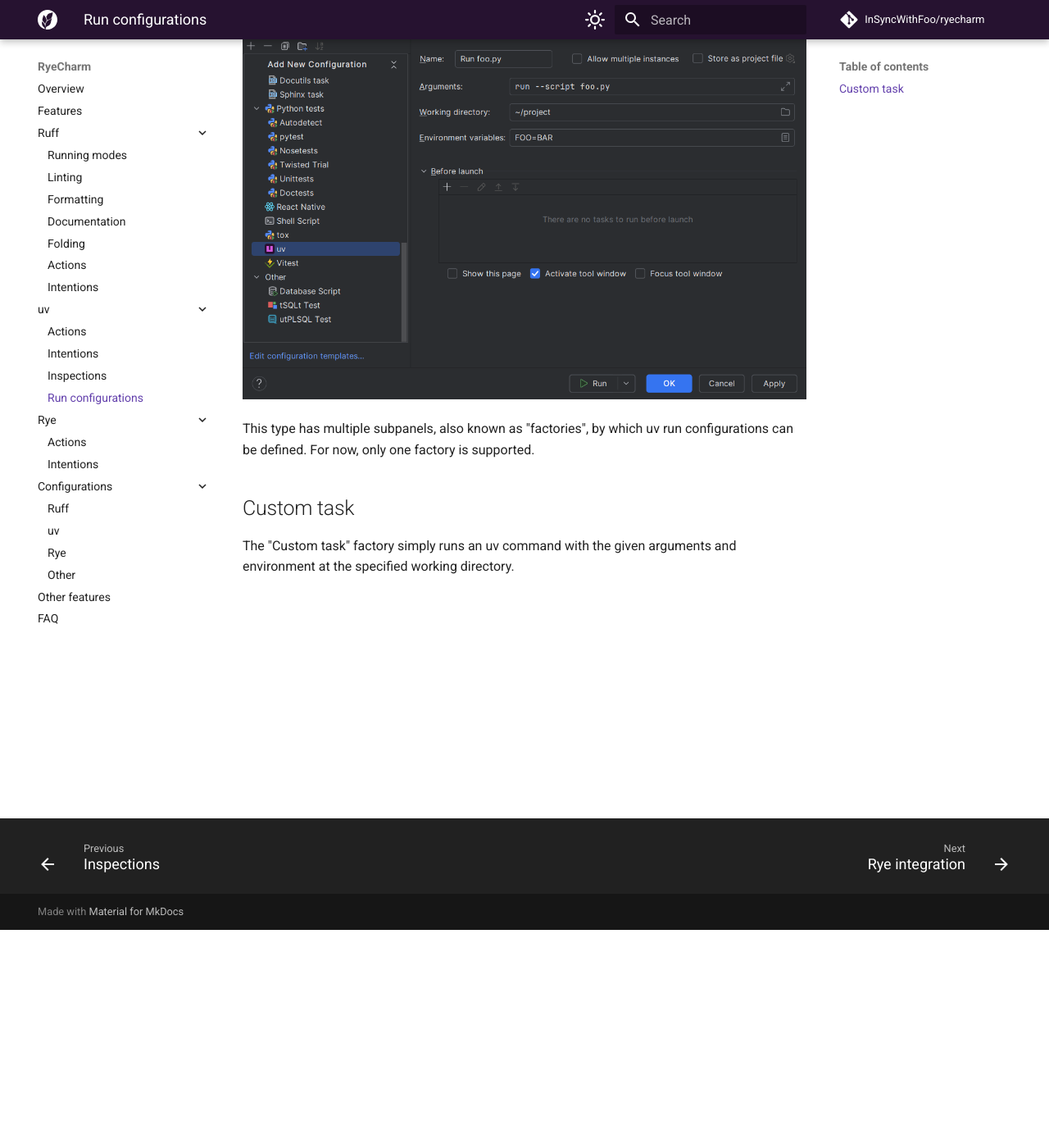
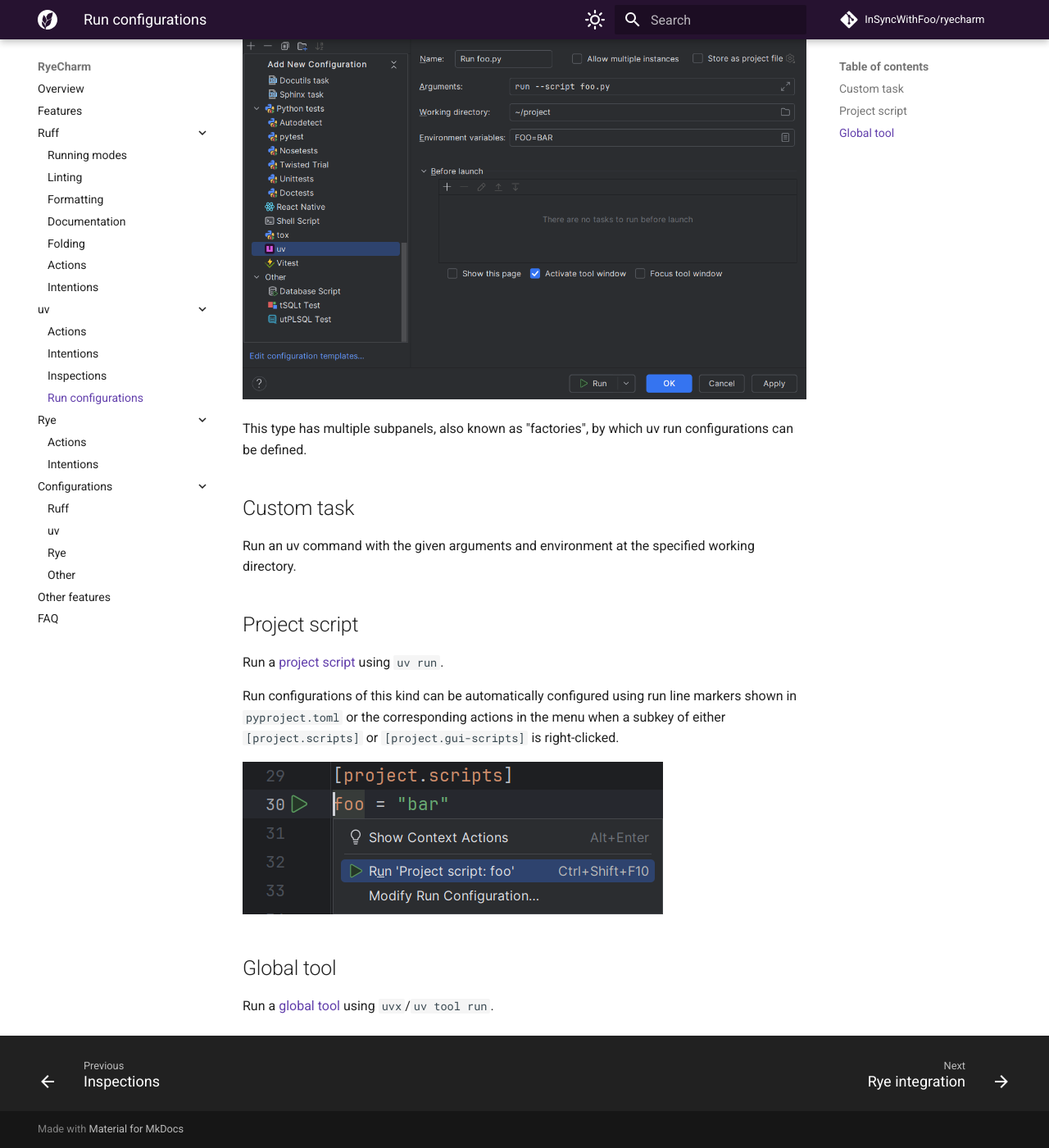
Before and after one commit to InSyncWithFoo/ryecharm, an MkDocs documentation site: the page built from docs/uv/run-configurations.md, in a window 1280 px wide and 1400 px high, scrolled down 266 px. Shown: the whole window at 82% size. Built offline with MkDocs 1.6.1 and Material for MkDocs 9.7.7, drawn with Linux system fonts in a browser that asks for light colours; comment, search, counter and statistics services are not loaded.

```diff
--- a/docs/uv/run-configurations.md
+++ b/docs/uv/run-configurations.md
@@ -7,13 +7,31 @@ which is available in the feature's standard dialog.
 
 This type has multiple subpanels, also known as "factories",
 by which uv run configurations can be defined.
-For now, only one factory is supported.
 
 
 ## Custom task
 
-The "Custom task" factory simply runs an uv command with the given arguments
+Run an uv command with the given arguments
 and environment at the specified working directory.
 
 
+## Project script
+
+Run a [project script][2] using `uv run`.
+
+Run configurations of this kind can be automatically configured
+using run line markers shown in `pyproject.toml` or
+the corresponding actions in the menu when a subkey
+of either `[project.scripts]` or `[project.gui-scripts]` is right-clicked.
+
+![](../assets/uv-run-configurations-demo-project-script-line-markers.png)
+
+
+## Global tool
+
+Run a [global tool][3] using `uvx`/`uv tool run`.
+
+
   [1]: https://www.jetbrains.com/help/pycharm/run-debug-configuration.html
+  [2]: https://packaging.python.org/en/latest/specifications/pyproject-toml/#entry-points
+  [3]: https://docs.astral.sh/uv/guides/tools/
```
Also changed, not shown: CHANGELOG.md (+51 -2 lines), CHANGELOG_CODE.md (+14 -1 lines), docs/assets/uv-run-configurations-demo-project-script-line-markers.png (added).
